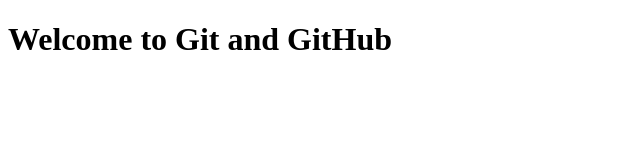
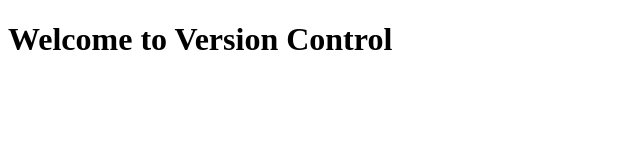
Before and after one commit to fresher2coder/sret_aida, a plain HTML site: page front_end/index.html in a window 1280 px wide. Shown: the whole page, without its empty margins (0-640 px from the left). Drawn offline with Linux system fonts and the light colour scheme.

Commit message:
chore(home_page): home page is reverted back to the old title

```diff
--- a/front_end/index.html
+++ b/front_end/index.html
@@ -7,7 +7,7 @@
   </head>
   <body>
     <header>
-      <h1 id="title">Welcome to Git and GitHub</h1>
+      <h1 id="title">Welcome to Version Control</h1>
     </header>
   </body>
 </html>
```
